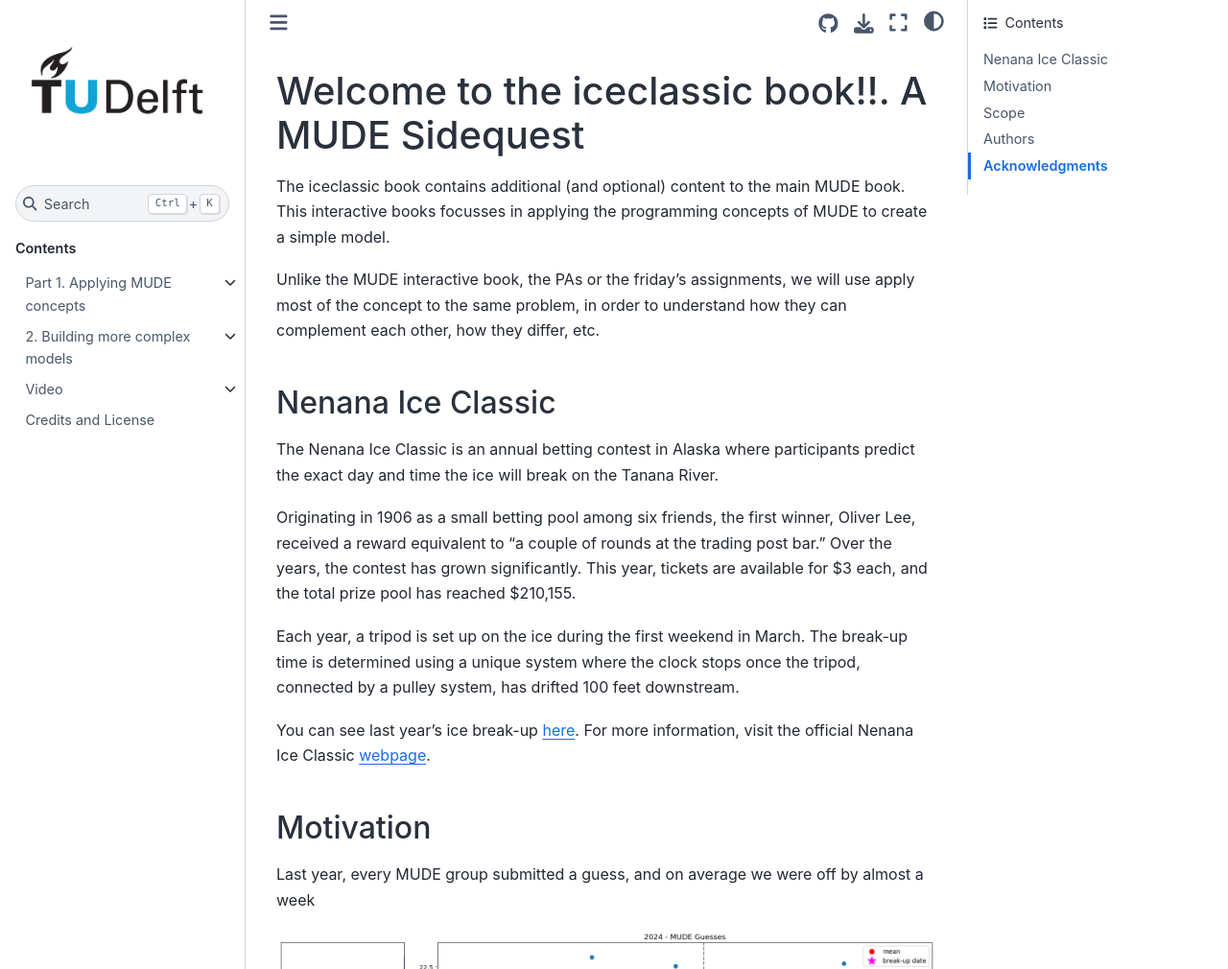
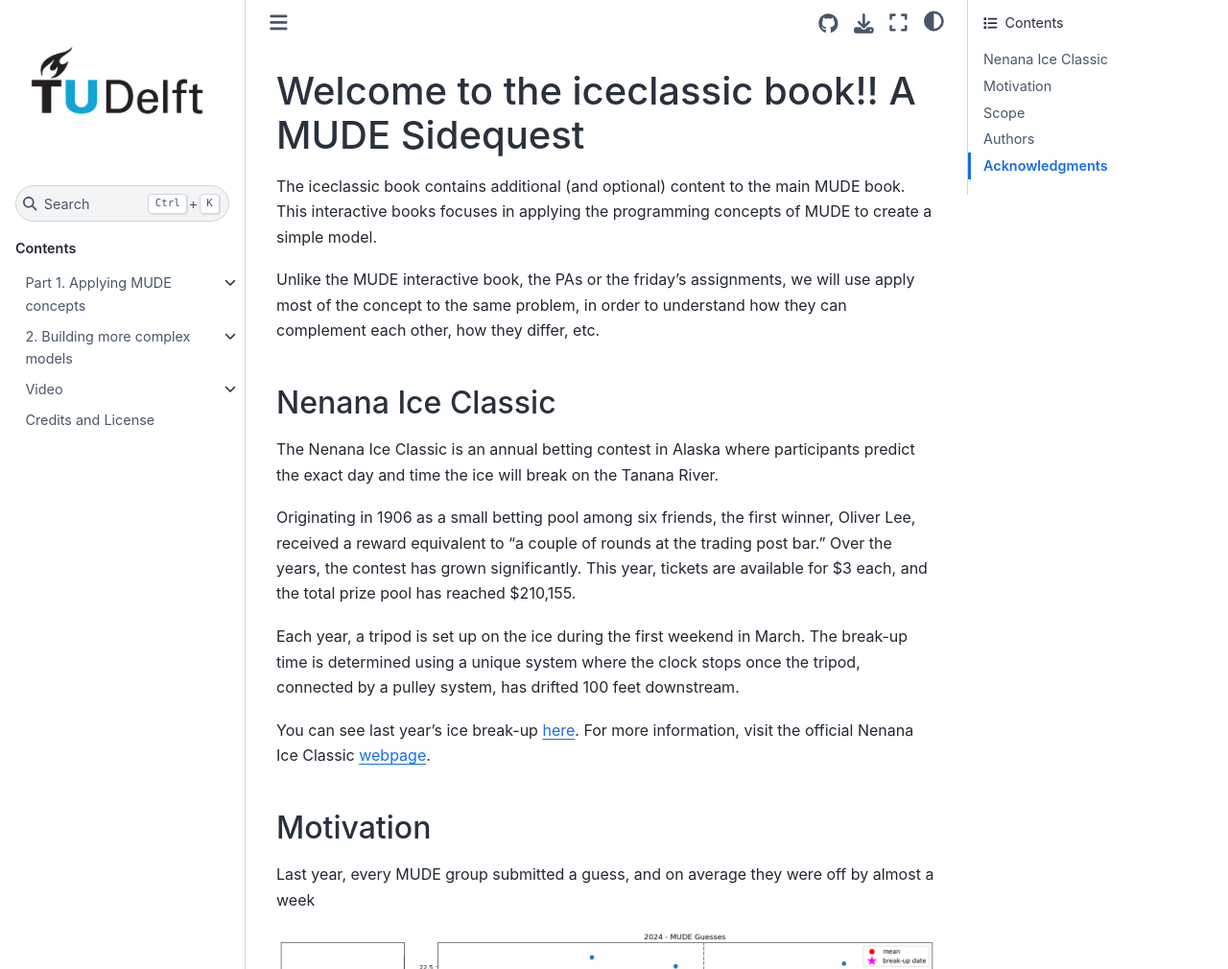
Before and after one commit to iceclassic/mude, a Jupyter Book: the page built from book/intro.md, in a window 1280 px wide and 1400 px high. Shown: the top 1010 px of the window at 96% size. Built offline with Jupyter Book 1.0.4 settings and Sphinx 7.4.7 and the Sphinx Book theme 1.1.4, drawn with Linux system fonts in a browser that asks for light colours; pages that are not in the unit, such as notebooks, are missing from menus; comment, search, counter and statistics services are not loaded.

```diff
--- a/book/intro.md
+++ b/book/intro.md
@@ -1,8 +1,8 @@
 (intro)=
 
-# Welcome to the iceclassic book!!. A MUDE Sidequest
+# Welcome to the iceclassic book!! A MUDE Sidequest
 
-The iceclassic book contains additional (and optional) content to the main MUDE book. This interactive books focusses in applying the programming concepts of MUDE to create a simple model.
+The iceclassic book contains additional (and optional) content to the main MUDE book. This interactive books focuses in applying the programming concepts of MUDE to create a simple model.
 
 Unlike the MUDE interactive book, the PAs  or the friday's assignments, we will use apply most of the concept to the same problem, in order to understand how they can complement each other, how they differ, etc.
 
@@ -18,7 +18,7 @@
 
 ## Motivation
 
-Last year, every MUDE group submitted a guess, and on average we were off by almost a week
+Last year, every MUDE group submitted a guess, and on average they were off by almost a week
 
  ![Fig.1](../figures/Part1/2024_guesses_with_breakup.png)
 
```
Also changed, not shown: book/Part_1/Untitled-1.ipynb (added), 2 other files.
